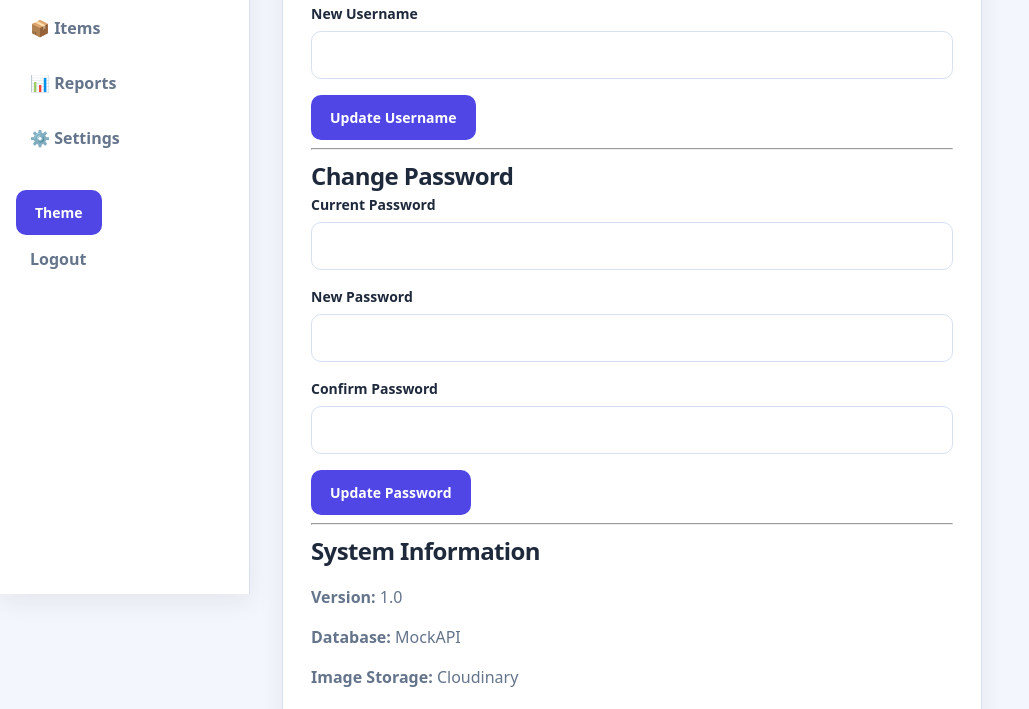
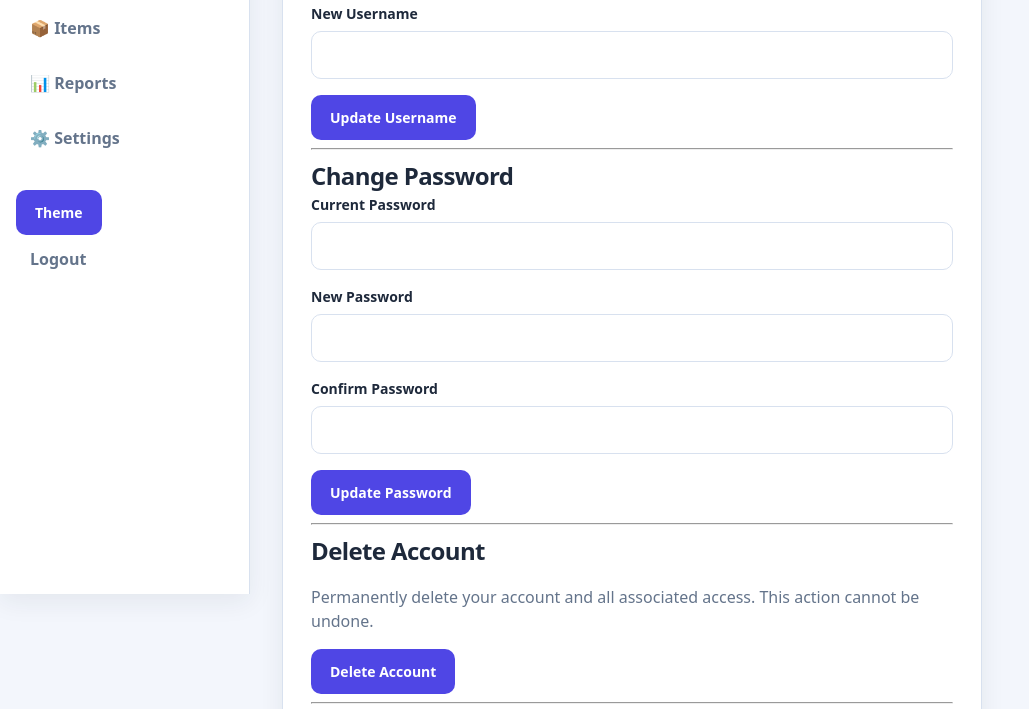
Before and after one commit to Hippolitak/inventory-system, a plain HTML site: page settings.html in a window 1280 px wide. Shown: the part 206-915 px from the top of the page, without its empty margins (0-1029 px from the left). Drawn offline with Linux system fonts and the light colour scheme.

Commit message:
Delete button

```diff
--- a/settings.html
+++ b/settings.html
@@ -70,6 +70,19 @@
 
         <hr>
 
+        <h2>Delete Account</h2>
+
+        <p>
+            Permanently delete your account and all associated access.
+            This action cannot be undone.
+        </p>
+
+        <button id="deleteAccountBtn" class="action-btn">
+            Delete Account
+        </button>
+
+        <hr>
+
         <h2>System Information</h2>
 
         <p><strong>Version:</strong> 1.0</p>
```
